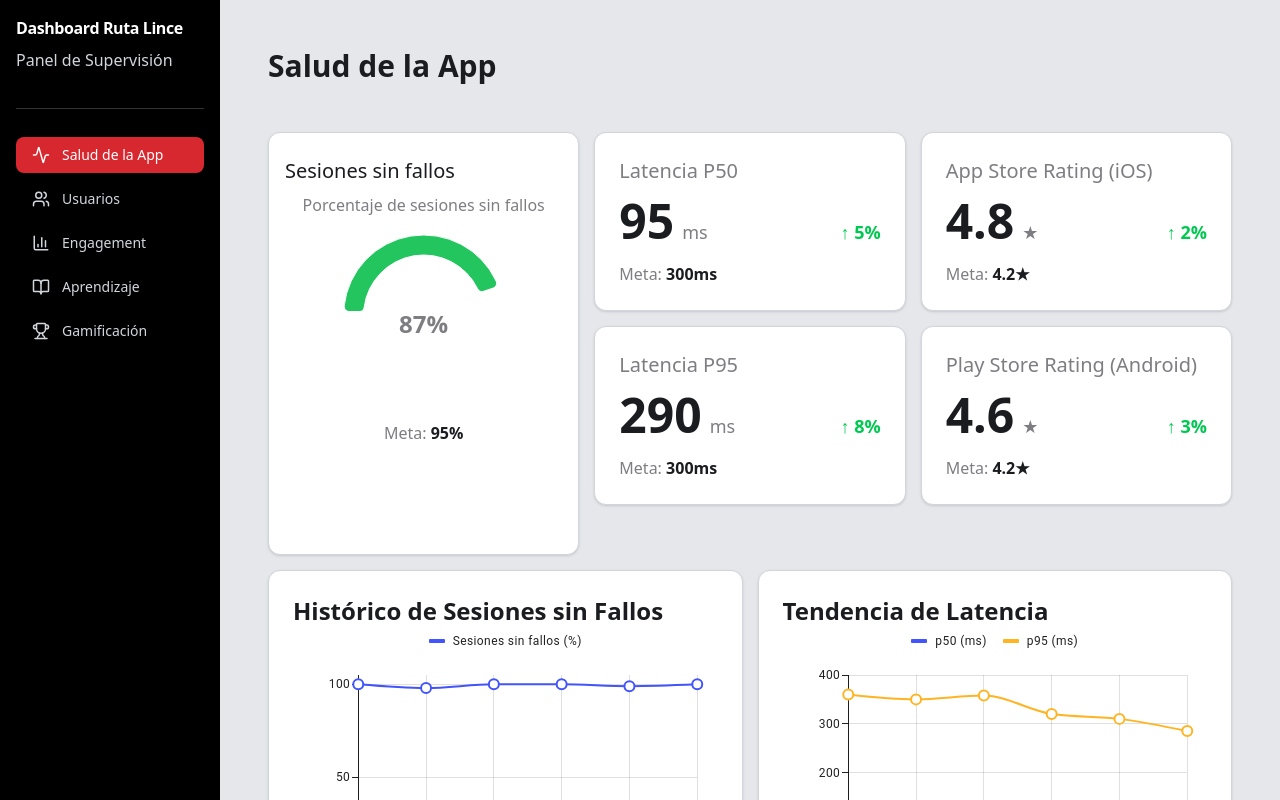
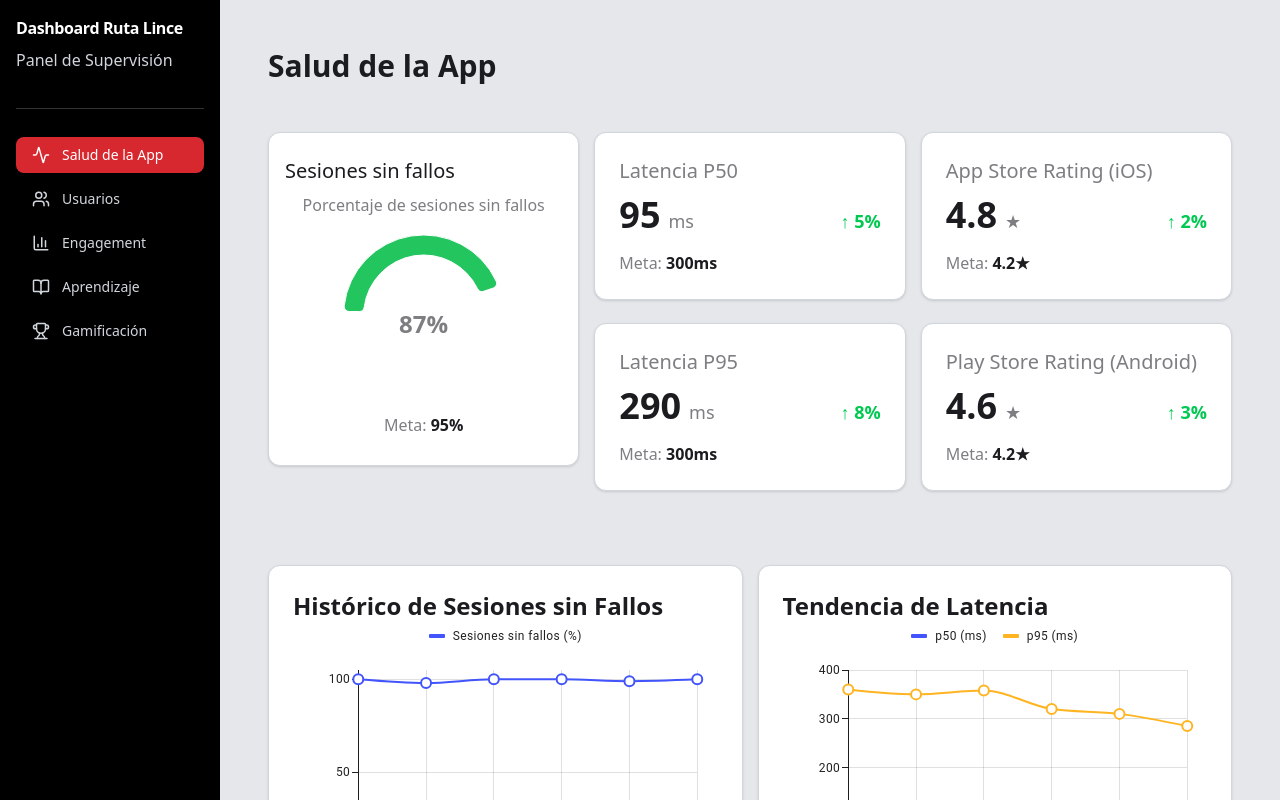
Before and after one commit to carlos-alberto-code/dashboard, a React (Vite) app: page / in a window 1280 px wide. Shown: the top 800 px of the page. Built offline with nearby package versions, Linux system fonts and the light colour scheme.

Commit message:
Fix: Se ajusta tamaño del devi sesiones sin fallos y se mejora el fond bold de algunos cards
align-self: start

```diff
--- a/src/components/SaludAppWindow.tsx
+++ b/src/components/SaludAppWindow.tsx
@@ -18,7 +18,7 @@ function MetricCard({ m }: { m: Metric }) {
       <span className="text-xl text-uvm-gris">{m.label}</span>
 
       <div className="flex items-baseline gap-2">
-        <span className="text-5xl font-extrabold text-uvm-negro leading-none">
+        <span className="text-4xl font-bold text-uvm-negro leading-none">
           {m.value}
         </span>
         {m.unit && (
@@ -166,7 +166,7 @@ const SaludAppWindow: React.FC = () => {
             </span>
           </div>
 
-          <span className="text-base text-uvm-gris mt-2">
+          <span className="text-base text-uvm-gris mb-3">
             Meta:{" "}
             <span className="font-bold text-uvm-negro">
               {data.pieChart.meta}%
--- a/src/index.css
+++ b/src/index.css
@@ -28,14 +28,17 @@
 
 .parent {
 display: grid;
-max-height: 100vh;
+max-height: 100svh;
 grid-template-columns: repeat(6, 1fr);
 grid-template-rows: repeat(2, 1fr) .2fr repeat(2, 1fr);
 grid-column-gap: 15px;
 grid-row-gap: 15px;
 }
 
-.div1 { grid-area: 1 / 1 / 4 / 3; }
+.div1 {
+  grid-area: 1 / 1 / 4 / 3;
+  align-self: start;
+}
 .div2 { grid-area: 1 / 3 / 2 / 5; }
 .div3 { grid-area: 1 / 5 / 2 / 7; }
 .div4 { grid-area: 2 / 3 / 3 / 5; }
```
